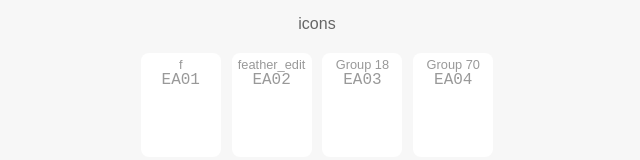
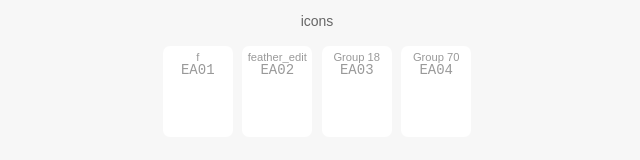
Before and after one commit to Verruckterdrachen/Startup, a website: page #src/_icons.html in a window 1280 px wide. Shown: the whole page, without its empty margins (323-963 px from the left). Drawn offline with nearby package versions, Linux system fonts and the light colour scheme; files that its build step writes are made by us from their sources.

Commit message:
feat: add text font

```diff
--- a/#src/scss/style.scss
+++ b/#src/scss/style.scss
@@ -7,6 +7,8 @@
 
 //<Подключаем шрифты>=======================================================================================
 //&display=swap&subset=cyrillic-ext
+@import url("https://fonts.googleapis.com/css?family=Montserrat:regular,700&display=swap");
+@import url("https://fonts.googleapis.com/css?family=Roboto+Slab:regular,700&display=swap");
 @import "fonts";
 //</Подключаем шрифты>=======================================================================================
 
@@ -15,8 +17,8 @@
 //</Иконочные шрифты>==========================================================================================
 
 //<Шрифт по умолчанию>==========================================================================================
-$fontFamily: "";
-$fontSize: 16;
+$fontFamily: "Montserrat";
+$fontSize: 14;
 //</Шрифт по умолчанию>==========================================================================================
 
 //</ШРИФТЫ>=======================================================================================================
```
